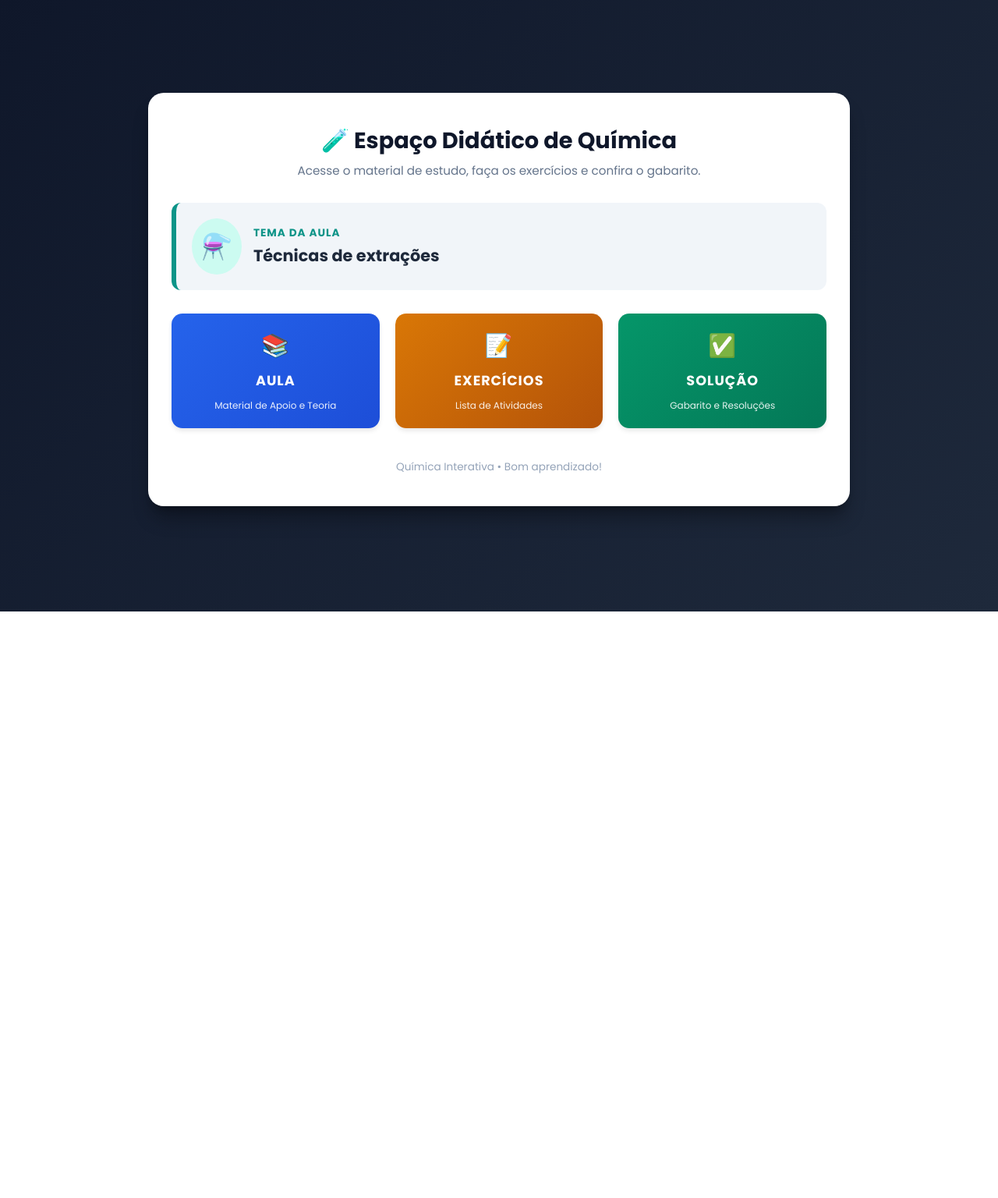
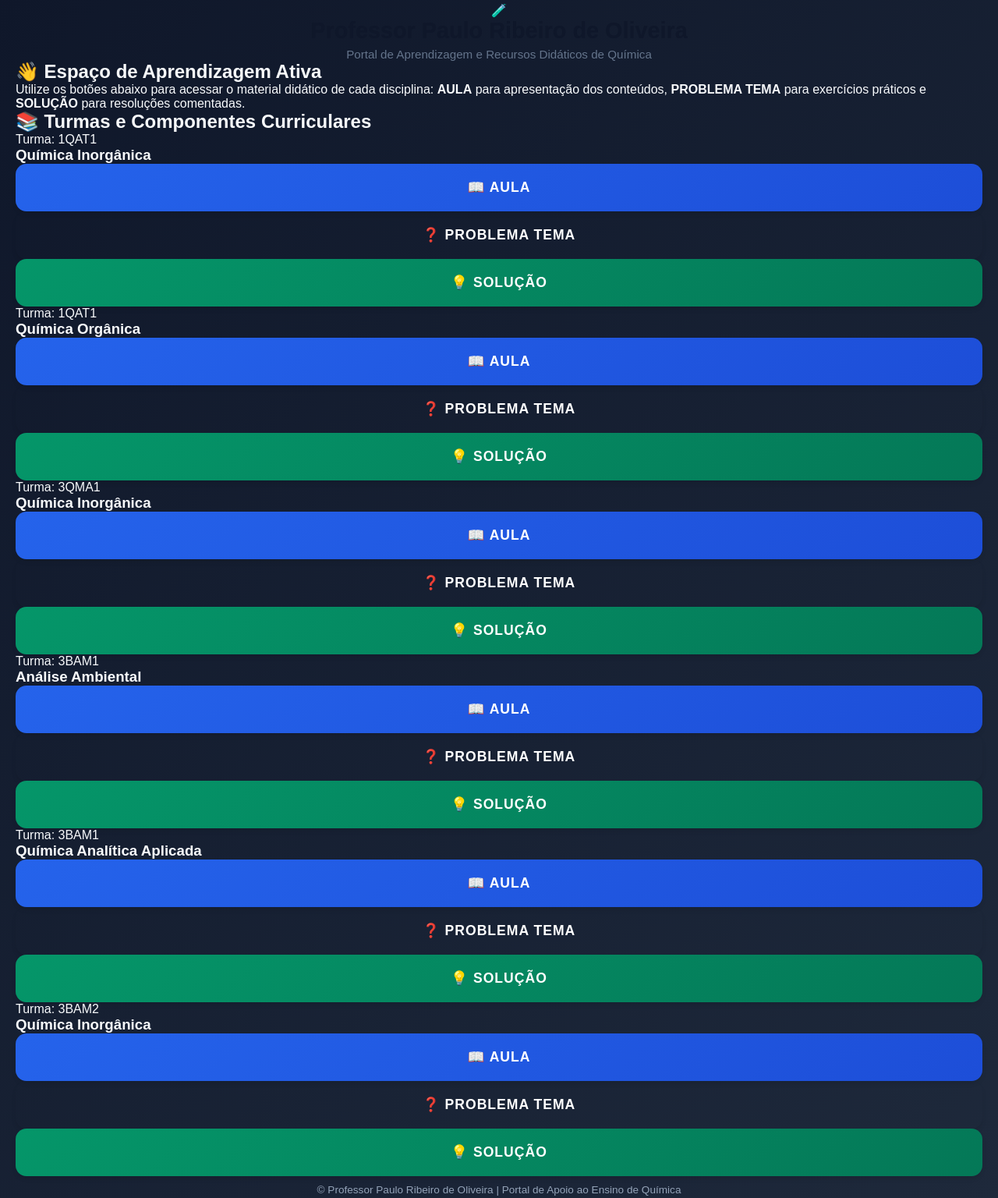
Before and after one commit to oliveirapaulo8-projet-HTML/Quimica---Prof-Paulo-Ribeiro-de-Oliveira, a plain HTML site: page index.html in a window 1280 px wide. Shown: the part 16-1552 px from the top of the page at 78% size. Before the commit the page ends 800 px from the top, so only its background shows below. Drawn offline with Linux system fonts and the light colour scheme.

Commit message:
Update index.html

```diff
--- a/index.html
+++ b/index.html
@@ -3,75 +3,172 @@
 <head>
   <meta charset="UTF-8">
   <meta name="viewport" content="width=device-width, initial-scale=1.0">
-  <title>Portal de Química - Prof. Paulo Ribeiro de Oliveira| Espaço de Aprendizado</title>
-
-  <!-- Fonte Google Fonts -->
+  <title>Portal de Ensino | Prof. Paulo Ribeiro de Oliveira</title>
+  <!-- Vinculação do arquivo CSS externo -->
+  <link rel="stylesheet" href="style.css">
+  <!-- Fonte externa (Inter) para um visual moderno e legível -->
   <link rel="preconnect" href="https://fonts.googleapis.com">
   <link rel="preconnect" href="https://fonts.gstatic.com" crossorigin>
-  <link href="https://fonts.googleapis.com/css2?family=Poppins:wght@400;600;700&display=swap" rel="stylesheet">
-
-  <!-- VÍNCULO COM O ARQUIVO CSS EXTERNO -->
-  <link rel="stylesheet" href="style.css">
+  <link href="https://fonts.googleapis.com/css2?family=Inter:wght@400;500;600;700&display=swap" rel="stylesheet">
 </head>
 <body>
 
-  <main class="container">
+  <!-- CABEÇALHO DA PÁGINA -->
+  <header class="header">
+    <div class="header-container">
+      <div class="header-brand">
+        <span class="icon">🧪</span>
+        <div>
+          <h1>Professor Paulo Ribeiro de Oliveira</h1>
+          <p class="subtitle">Portal de Aprendizagem e Recursos Didáticos de Química</p>
+        </div>
+      </div>
+    </div>
+  </header>
 
-    <!-- Cabeçalho -->
-    <header>
-      <h1>🧪 Espaço Didático de Química</h1>
-      <p>Acesse o material de estudo, faça os exercícios e confira o gabarito.</p>
-    </header>
+  <!-- CONTEÚDO PRINCIPAL -->
+  <main class="main-container">
 
-    <!-- ÍTEM 1: TEMA -->
-    <section class="tema-card">
-      <div class="tema-icon">⚗️</div>
-      <div class="tema-content">
-        <h2>Tema da Aula</h2>
-        <h3>Técnicas de extrações</h3>
+    <!-- CARD INFORMATIVO / BOAS-VINDAS -->
+    <section class="intro-card">
+      <h2>👋 Espaço de Aprendizagem Ativa</h2>
+      <p>
+        Utilize os botões abaixo para acessar o material didático de cada disciplina:
+        <strong>AULA</strong> para apresentação dos conteúdos,
+        <strong>PROBLEMA TEMA</strong> para exercícios práticos e
+        <strong>SOLUÇÃO</strong> para resoluções comentadas.
+      </p>
+    </section>
+
+    <!-- LISTA DE TURMAS E COMPONENTES CURRICULARES -->
+    <section class="classes-section">
+      <h2 class="section-title">📚 Turmas e Componentes Curriculares</h2>
+
+      <div class="cards-list">
+
+        <!-- TURMA 1 -->
+        <article class="class-card">
+          <div class="class-info">
+            <span class="badge">Turma: 1QAT1</span>
+            <h3 class="subject-title">Química Inorgânica</h3>
+          </div>
+          <div class="actions-group">
+            <a href="https://drive.google.com/file/d/1jh9etyWbQnMTE7wdCf4CeQPhZiBpBRl3/view?usp=sharing" target="_blank" rel="noopener noreferrer" class="btn btn-aula">
+              📖 AULA
+            </a>
+            <a href="https://drive.google.com/file/d/1g2zupqTvJw-mQmKQplA-l6JW0proGOyI/view?usp=sharing" target="_blank" rel="noopener noreferrer" class="btn btn-problema">
+              ❓ PROBLEMA TEMA
+            </a>
+            <a href="https://drive.google.com/file/d/1vCdsZXztHAdAVfx8BzxCHStiO0YZMTRY/view?usp=sharing" target="_blank" rel="noopener noreferrer" class="btn btn-solucao">
+              💡 SOLUÇÃO
+            </a>
+          </div>
+        </article>
+
+        <!-- TURMA 2 -->
+        <article class="class-card">
+          <div class="class-info">
+            <span class="badge">Turma: 1QAT1</span>
+            <h3 class="subject-title">Química Orgânica</h3>
+          </div>
+          <div class="actions-group">
+            <a href="https://drive.google.com/file/d/1jh9etyWbQnMTE7wdCf4CeQPhZiBpBRl3/view?usp=sharing" target="_blank" rel="noopener noreferrer" class="btn btn-aula">
+              📖 AULA
+            </a>
+            <a href="https://drive.google.com/file/d/1g2zupqTvJw-mQmKQplA-l6JW0proGOyI/view?usp=sharing" target="_blank" rel="noopener noreferrer" class="btn btn-problema">
+              ❓ PROBLEMA TEMA
+            </a>
+            <a href="https://drive.google.com/file/d/1vCdsZXztHAdAVfx8BzxCHStiO0YZMTRY/view?usp=sharing" target="_blank" rel="noopener noreferrer" class="btn btn-solucao">
+              💡 SOLUÇÃO
+            </a>
+          </div>
+        </article>
+
+        <!-- TURMA 3 -->
+        <article class="class-card">
+          <div class="class-info">
+            <span class="badge">Turma: 3QMA1</span>
+            <h3 class="subject-title">Química Inorgânica</h3>
+          </div>
+          <div class="actions-group">
+            <a href="https://drive.google.com/file/d/1jh9etyWbQnMTE7wdCf4CeQPhZiBpBRl3/view?usp=sharing" target="_blank" rel="noopener noreferrer" class="btn btn-aula">
+              📖 AULA
+            </a>
+            <a href="https://drive.google.com/file/d/1g2zupqTvJw-mQmKQplA-l6JW0proGOyI/view?usp=sharing" target="_blank" rel="noopener noreferrer" class="btn btn-problema">
+              ❓ PROBLEMA TEMA
+            </a>
+            <a href="https://drive.google.com/file/d/1vCdsZXztHAdAVfx8BzxCHStiO0YZMTRY/view?usp=sharing" target="_blank" rel="noopener noreferrer" class="btn btn-solucao">
+              💡 SOLUÇÃO
+            </a>
+          </div>
+        </article>
+
+        <!-- TURMA 4 -->
+        <article class="class-card">
+          <div class="class-info">
+            <span class="badge">Turma: 3BAM1</span>
+            <h3 class="subject-title">Análise Ambiental</h3>
+          </div>
+          <div class="actions-group">
+            <a href="https://drive.google.com/file/d/1jh9etyWbQnMTE7wdCf4CeQPhZiBpBRl3/view?usp=sharing" target="_blank" rel="noopener noreferrer" class="btn btn-aula">
+              📖 AULA
+            </a>
+            <a href="https://drive.google.com/file/d/1g2zupqTvJw-mQmKQplA-l6JW0proGOyI/view?usp=sharing" target="_blank" rel="noopener noreferrer" class="btn btn-problema">
+              ❓ PROBLEMA TEMA
+            </a>
+            <a href="https://drive.google.com/file/d/1vCdsZXztHAdAVfx8BzxCHStiO0YZMTRY/view?usp=sharing" target="_blank" rel="noopener noreferrer" class="btn btn-solucao">
+              💡 SOLUÇÃO
+            </a>
+          </div>
+        </article>
+
+        <!-- TURMA 5 -->
+        <article class="class-card">
+          <div class="class-info">
+            <span class="badge">Turma: 3BAM1</span>
+            <h3 class="subject-title">Química Analítica Aplicada</h3>
+          </div>
+          <div class="actions-group">
+            <a href="https://drive.google.com/file/d/1jh9etyWbQnMTE7wdCf4CeQPhZiBpBRl3/view?usp=sharing" target="_blank" rel="noopener noreferrer" class="btn btn-aula">
+              📖 AULA
+            </a>
+            <a href="https://drive.google.com/file/d/1g2zupqTvJw-mQmKQplA-l6JW0proGOyI/view?usp=sharing" target="_blank" rel="noopener noreferrer" class="btn btn-problema">
+              ❓ PROBLEMA TEMA
+            </a>
+            <a href="https://drive.google.com/file/d/1vCdsZXztHAdAVfx8BzxCHStiO0YZMTRY/view?usp=sharing" target="_blank" rel="noopener noreferrer" class="btn btn-solucao">
+              💡 SOLUÇÃO
+            </a>
+          </div>
+        </article>
+
+        <!-- TURMA 6 -->
+        <article class="class-card">
+          <div class="class-info">
+            <span class="badge">Turma: 3BAM2</span>
+            <h3 class="subject-title">Química Inorgânica</h3>
+          </div>
+          <div class="actions-group">
+            <a href="https://drive.google.com/file/d/1jh9etyWbQnMTE7wdCf4CeQPhZiBpBRl3/view?usp=sharing" target="_blank" rel="noopener noreferrer" class="btn btn-aula">
+              📖 AULA
+            </a>
+            <a href="https://drive.google.com/file/d/1g2zupqTvJw-mQmKQplA-l6JW0proGOyI/view?usp=sharing" target="_blank" rel="noopener noreferrer" class="btn btn-problema">
+              ❓ PROBLEMA TEMA
+            </a>
+            <a href="https://drive.google.com/file/d/1vCdsZXztHAdAVfx8BzxCHStiO0YZMTRY/view?usp=sharing" target="_blank" rel="noopener noreferrer" class="btn btn-solucao">
+              💡 SOLUÇÃO
+            </a>
+          </div>
+        </article>
+
       </div>
     </section>
 
-    <!-- CONTAINER DOS BOTÕES (ÍTEMS 2, 3 e 4) -->
-    <section class="botoes-container">
+  </main>
 
-      <!-- ÍTEM 2: BOTÃO AULA -->
-      <a href="https://drive.google.com/file/d/1o_TpJURwphF8yYfGG4hqJx7CJuJf_Q_L/view?usp=sharing"
-         target="_blank"
-         rel="noopener noreferrer"
-         class="btn btn-aula">
-        <span class="btn-icon">📚</span>
-        <span>AULA</span>
-        <span class="btn-subtext">Material de Apoio e Teoria</span>
-      </a>
-
-      <!-- ÍTEM 3: BOTÃO EXERCÍCIOS -->
-      <a href="https://drive.google.com/file/d/14kdfus1B7xLVgmIlCY5WAEBQawNagbpn/view?usp=sharing"
-         target="_blank"
-         rel="noopener noreferrer"
-         class="btn btn-exercicios">
-        <span class="btn-icon">📝</span>
-        <span>EXERCÍCIOS</span>
-        <span class="btn-subtext">Lista de Atividades</span>
-      </a>
-
-      <!-- ÍTEM 4: BOTÃO SOLUÇÃO -->
-      <a href="https://drive.google.com/file/d/1RKDh3mvRzBTSO7D_9ewMdWIo8meeierk/view?usp=sharing"
-         target="_blank"
-         rel="noopener noreferrer"
-         class="btn btn-solucao">
-        <span class="btn-icon">✅</span>
-        <span>SOLUÇÃO</span>
-        <span class="btn-subtext">Gabarito e Resoluções</span>
-      </a>
-
-    </section>
-
-    <footer>
-      Química Interativa • Bom aprendizado!
-    </footer>
-
-  </main>
+  <!-- RODAPÉ DA PÁGINA -->
+  <footer class="footer">
+    <p>© Professor Paulo Ribeiro de Oliveira | Portal de Apoio ao Ensino de Química</p>
+  </footer>
 
 </body>
 </html>
```
